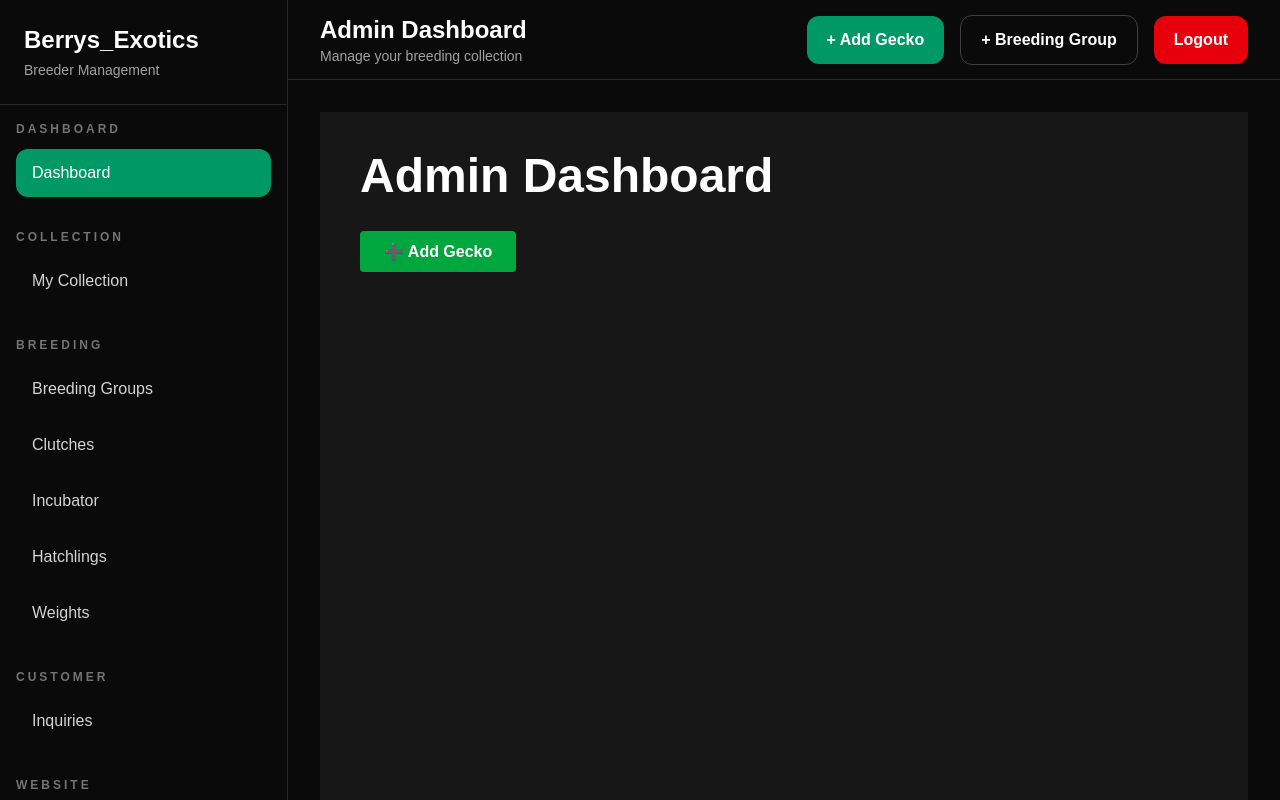
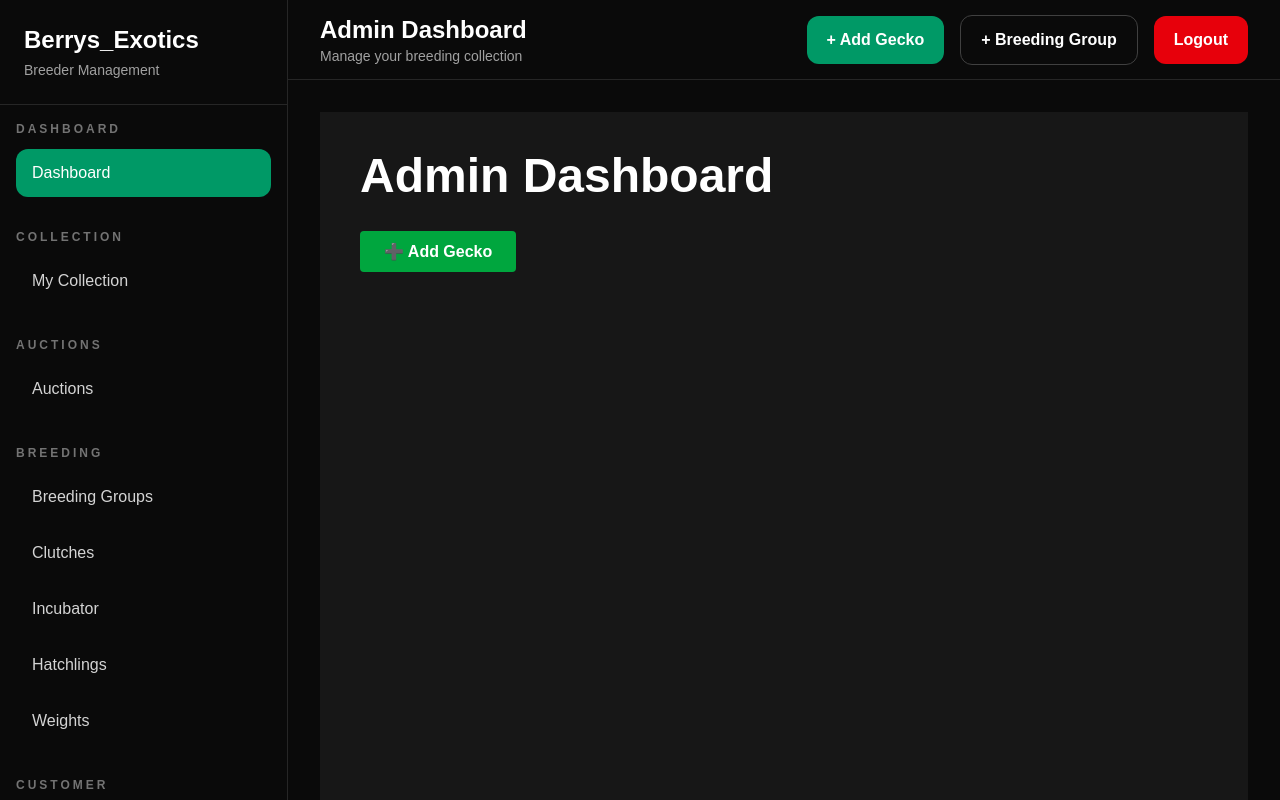
Before and after one commit to BerrysExotics/berrys-exotics, a Next.js app: page /Admin/dashboard in a window 1280 px wide. Built offline with nearby package versions, Linux system fonts and the light colour scheme.

Commit message:
Add auctions to admin sidebar

```diff
--- a/components/admin/AdminSidebar.tsx
+++ b/components/admin/AdminSidebar.tsx
@@ -20,6 +20,16 @@ const sections = [
       {
         name: "My Collection",
         href: "/Admin/inventory",
+      },
+    ],
+  },
+
+  {
+    title: "Auctions",
+    links: [
+      {
+        name: "Auctions",
+        href: "/Admin/auctions",
       },
     ],
   },
```
